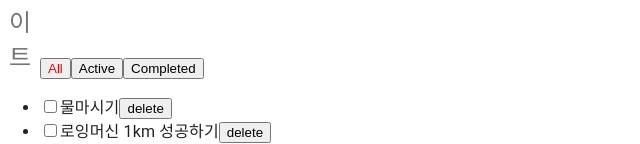
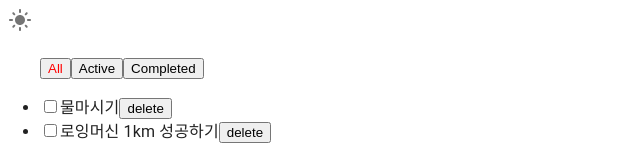
Before and after one commit to happyso/todo_type, a React (Create React App) app: page / in a window 1280 px wide. Shown: the top 144 px of the page, without its empty margins (0-640 px from the left). Built offline with nearby package versions, Linux system fonts and the light colour scheme.

Commit message:
fix: add mui icon

```diff
--- a/package.json
+++ b/package.json
@@ -5,6 +5,7 @@
   "dependencies": {
     "@emotion/react": "^11.10.5",
     "@emotion/styled": "^11.10.5",
+    "@fontsource/roboto": "^4.5.8",
     "@mui/icons-material": "^5.10.16",
     "@mui/material": "^5.10.16",
     "@tanstack/react-query": "^4.18.0",
--- a/src/ModeToggleButton/ModeToggleButton.tsx
+++ b/src/ModeToggleButton/ModeToggleButton.tsx
@@ -1,6 +1,8 @@
 import React, { ReactElement } from 'react'
 import { useRecoilState } from 'recoil'
 import { IconButton } from '@mui/material'
+import LightModeIcon from '@mui/icons-material/LightMode'
+import DarkModeIcon from '@mui/icons-material/DarkMode'
 import { appThemeMode, ThemeMode } from '../atom/atoms'
 
 interface DynamicIconProps {
@@ -8,8 +10,8 @@ interface DynamicIconProps {
 }
 
 function DynamicIcon({ mode }: DynamicIconProps): ReactElement {
-    if (mode === 'dark') return <div>다크</div>
-    return <div>라이트</div>
+    if (mode === 'dark') return <DarkModeIcon />
+    return <LightModeIcon />
 }
 
 function ModeToggleButton(): ReactElement {
--- a/src/provider/ThemeProvider.tsx
+++ b/src/provider/ThemeProvider.tsx
@@ -18,7 +18,7 @@ function AppThemeProvider(props: Props): ReactElement {
                         main: '#61dafb',
                     },
                     secondary: {
-                        main: '#EB9612CC',
+                        main: '#EB9612C',
                     },
                 },
             }),
```
Also changed, not shown: 1 other file (tests, documents, lock files or other folders).
